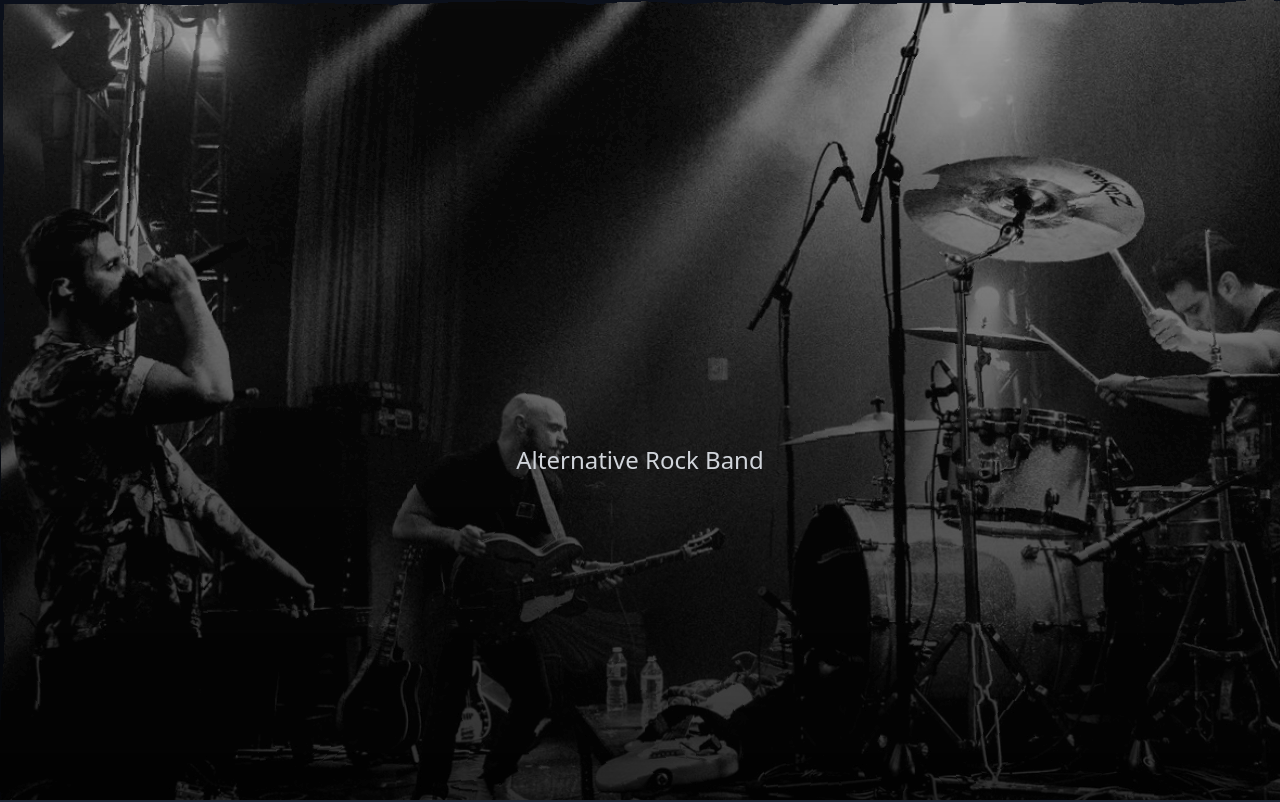
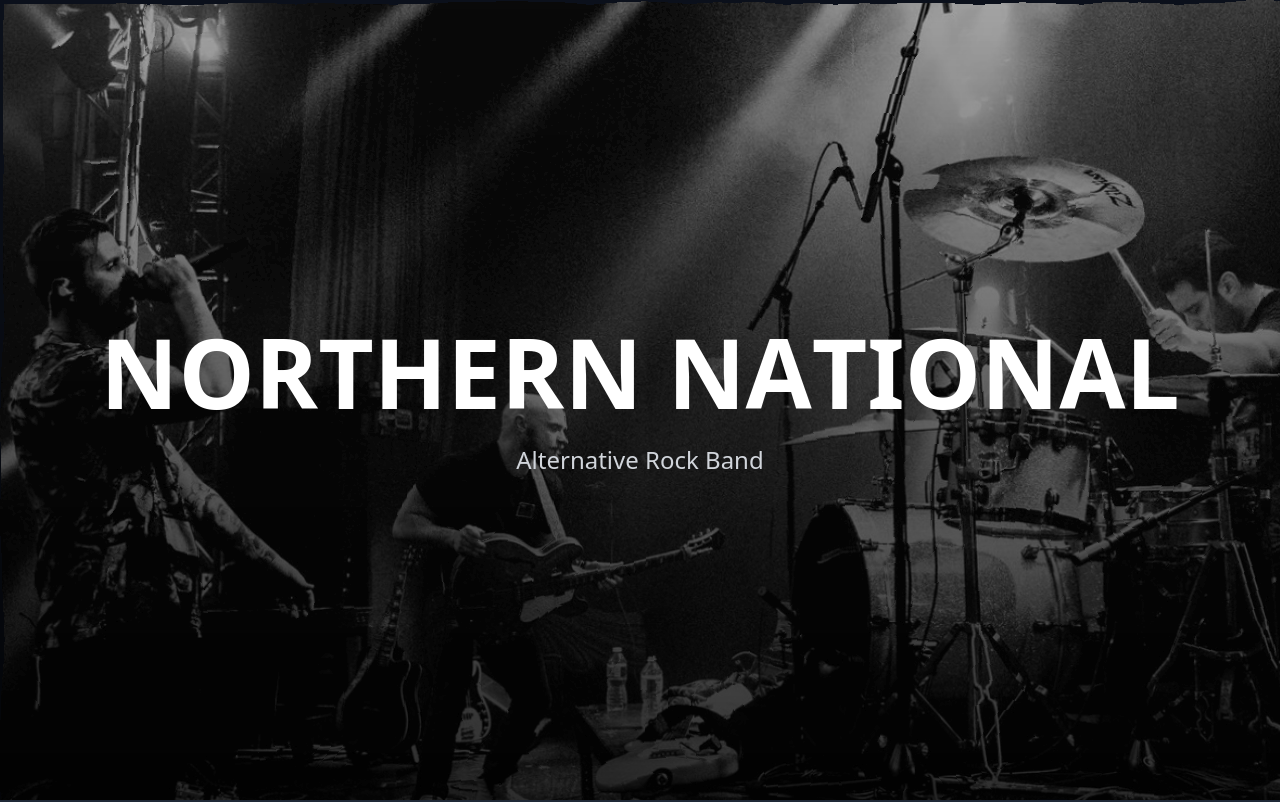
Before and after one commit to pr-rossi/northernnational, a React (Create React App) app: page / in a window 1280 px wide. Shown: the top 802 px of the page. Built offline with nearby package versions, Linux system fonts and the light colour scheme.

Commit message:
Update App.js

```diff
--- a/src/App.js
+++ b/src/App.js
@@ -116,14 +116,7 @@
         <div className="z-10 text-center space-y-6 px-4">
   <h1
     ref={titleRef}
-    className="text-6xl md:text-8xl font-bold"
-    style={{
-      background: 'linear-gradient(90deg, #ef4444 0%, #f97316 100%)',
-      WebkitBackgroundClip: 'text',
-      WebkitTextFillColor: 'transparent',
-      backgroundClip: 'text',
-      display: 'inline-block'
-    }}
+    className="text-6xl md:text-8xl font-bold text-white"
   >
     NORTHERN NATIONAL
   </h1>
```
